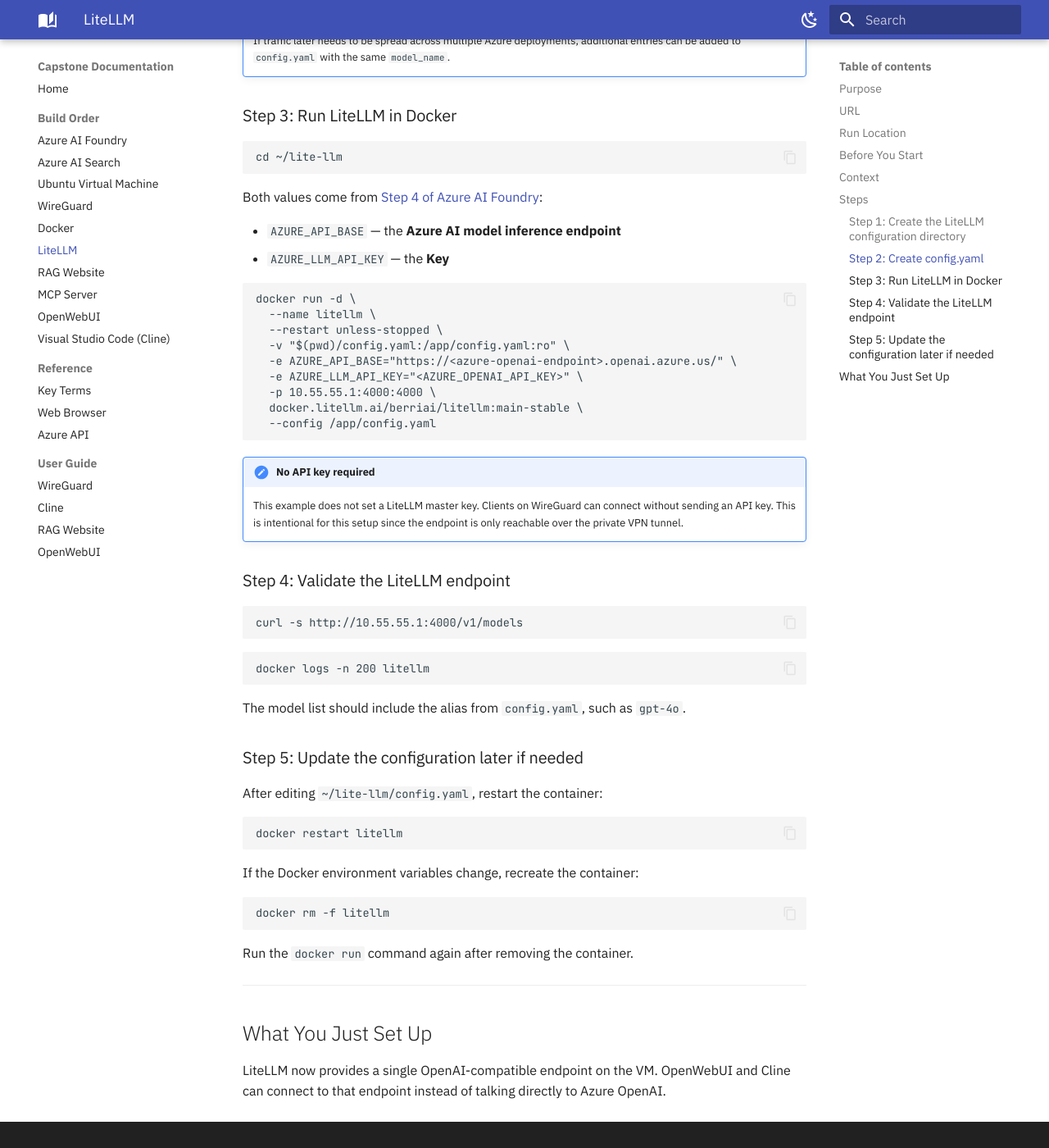
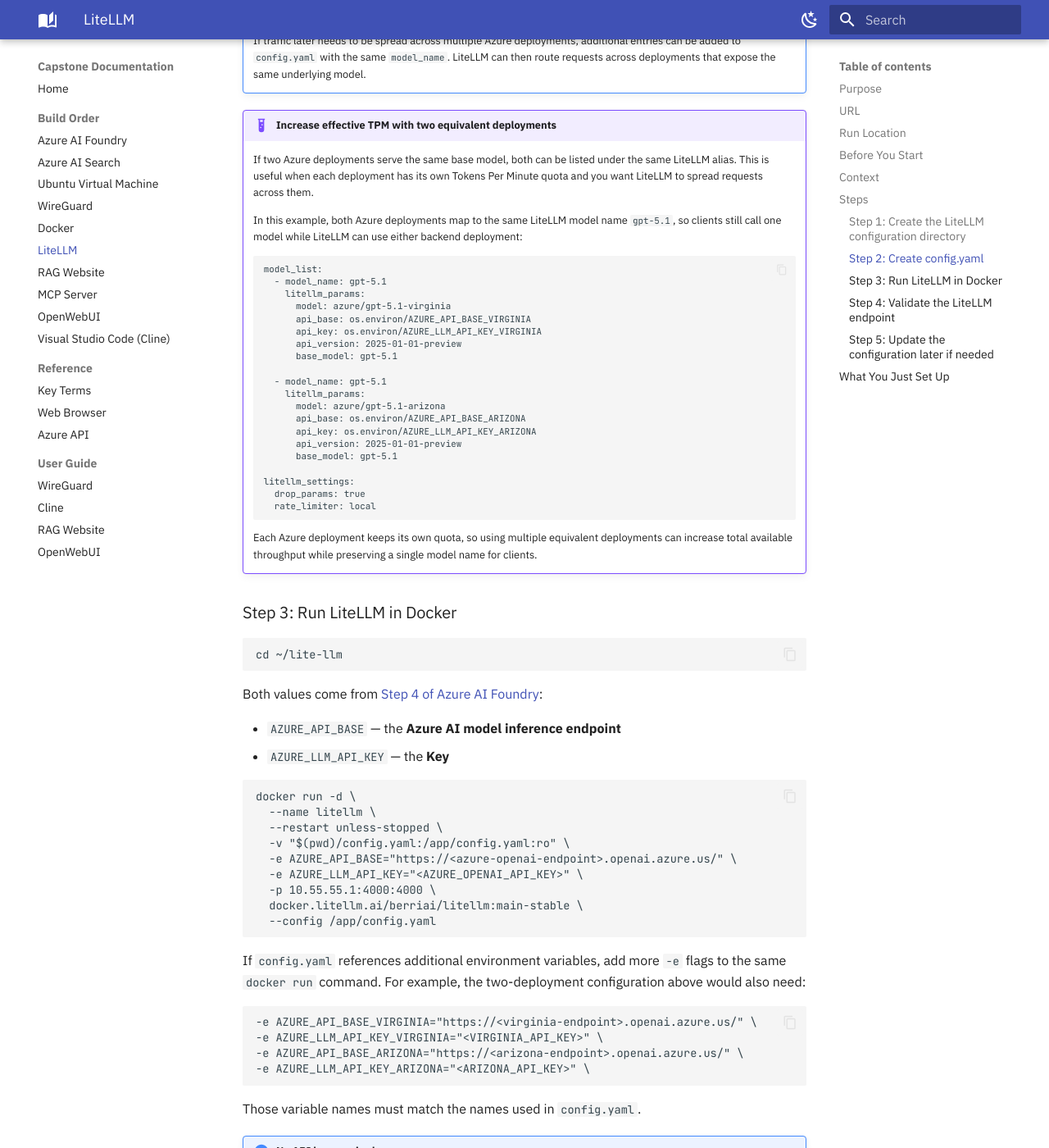
Before and after one commit to Zabuddia/capstone-documentation, an MkDocs documentation site: the page built from docs/litellm.md, in a window 1280 px wide and 1400 px high, scrolled down 1853 px. Shown: the whole window at 82% size. Built offline with MkDocs 1.6.1 and Material for MkDocs 9.7.7, drawn with Linux system fonts in a browser that asks for light colours.

Commit message:
updated litellm.md

````diff
--- a/docs/litellm.md
+++ b/docs/litellm.md
@@ -83,7 +83,43 @@
 !!! note "Adding more deployments"
     If traffic later needs to be spread across multiple Azure deployments,
     additional entries can be added to `config.yaml` with the same
-    `model_name`.
+    `model_name`. LiteLLM can then route requests across deployments that
+    expose the same underlying model.
+
+!!! example "Increase effective TPM with two equivalent deployments"
+    If two Azure deployments serve the same base model, both can be listed
+    under the same LiteLLM alias. This is useful when each deployment has its
+    own Tokens Per Minute quota and you want LiteLLM to spread requests across
+    them.
+
+    In this example, both Azure deployments map to the same LiteLLM model name
+    `gpt-5.1`, so clients still call one model while LiteLLM can use either
+    backend deployment:
+
+        model_list:
+          - model_name: gpt-5.1
+            litellm_params:
+              model: azure/gpt-5.1-virginia
+              api_base: os.environ/AZURE_API_BASE_VIRGINIA
+              api_key: os.environ/AZURE_LLM_API_KEY_VIRGINIA
+              api_version: 2025-01-01-preview
+              base_model: gpt-5.1
+
+          - model_name: gpt-5.1
+            litellm_params:
+              model: azure/gpt-5.1-arizona
+              api_base: os.environ/AZURE_API_BASE_ARIZONA
+              api_key: os.environ/AZURE_LLM_API_KEY_ARIZONA
+              api_version: 2025-01-01-preview
+              base_model: gpt-5.1
+
+        litellm_settings:
+          drop_params: true
+          rate_limiter: local
+
+    Each Azure deployment keeps its own quota, so using multiple equivalent
+    deployments can increase total available throughput while preserving a
+    single model name for clients.
 
 ### Step 3: Run LiteLLM in Docker
 
@@ -108,6 +144,19 @@
   docker.litellm.ai/berriai/litellm:main-stable \
   --config /app/config.yaml
 ```
+
+If `config.yaml` references additional environment variables, add more `-e`
+flags to the same `docker run` command. For example, the two-deployment
+configuration above would also need:
+
+```bash
+-e AZURE_API_BASE_VIRGINIA="https://<virginia-endpoint>.openai.azure.us/" \
+-e AZURE_LLM_API_KEY_VIRGINIA="<VIRGINIA_API_KEY>" \
+-e AZURE_API_BASE_ARIZONA="https://<arizona-endpoint>.openai.azure.us/" \
+-e AZURE_LLM_API_KEY_ARIZONA="<ARIZONA_API_KEY>" \
+```
+
+Those variable names must match the names used in `config.yaml`.
 
 !!! note "No API key required"
     This example does not set a LiteLLM master key. Clients on WireGuard can
````
